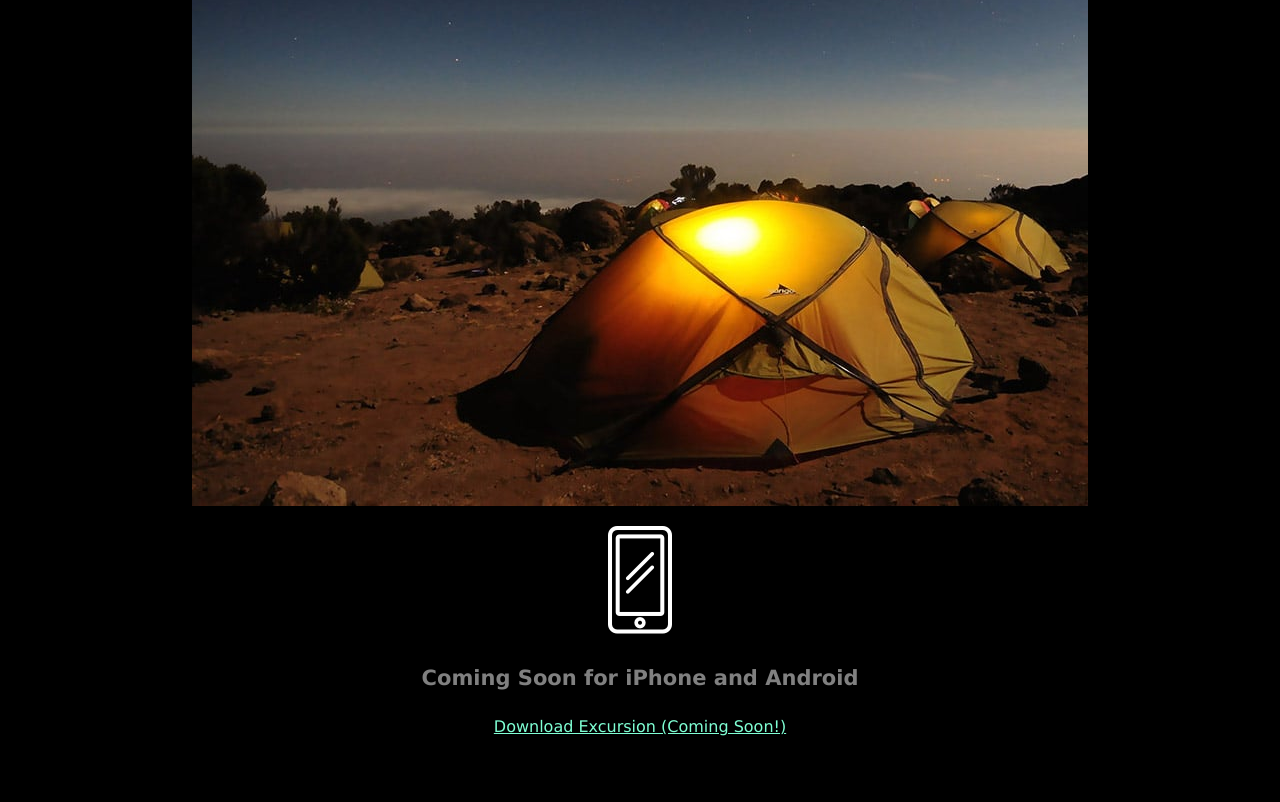
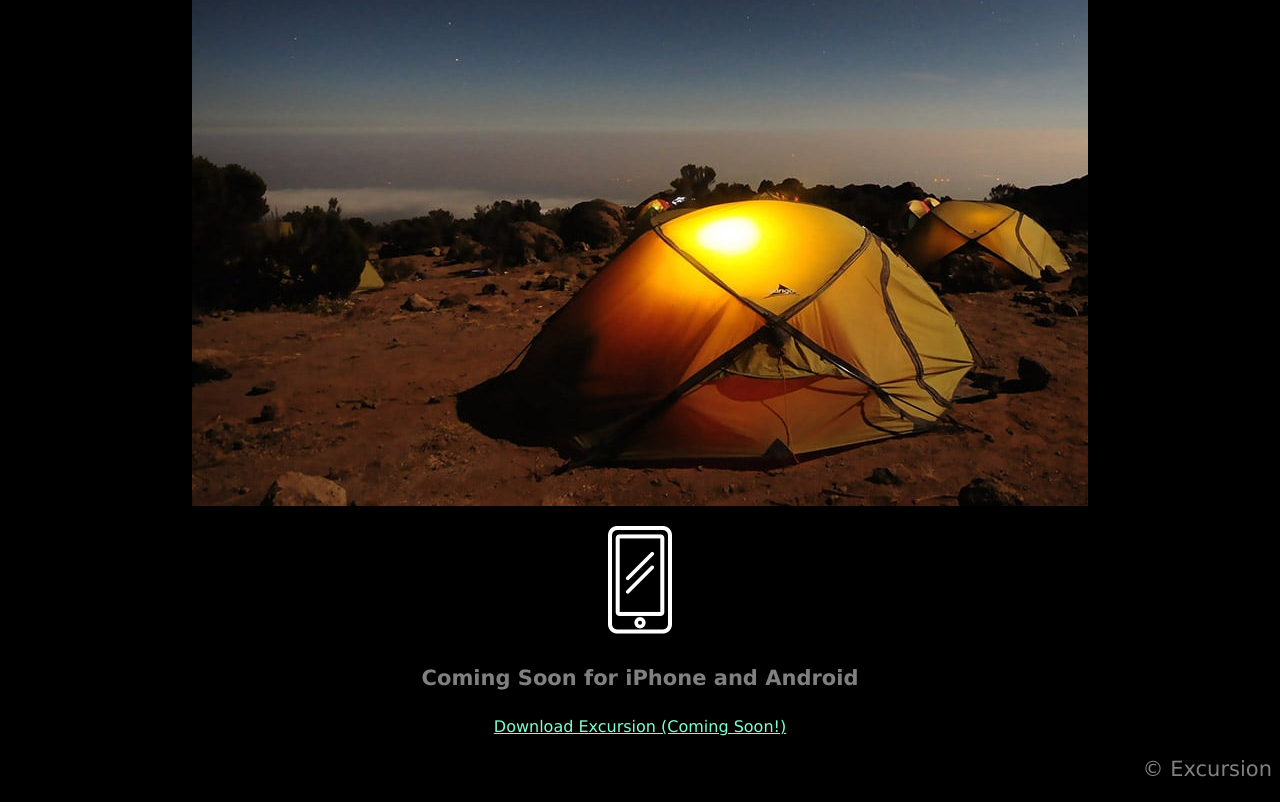
Before and after one commit to AshShetty746/excursion, a plain HTML site: page index.html in a window 1280 px wide. Shown: the part 564-1366 px from the top of the page. Before the commit the page ends 1316 px from the top, so only its background shows below. Drawn offline with Linux system fonts and the light colour scheme.

Commit message:
Final Push

```diff
--- a/index.html
+++ b/index.html
@@ -23,6 +23,8 @@
  <p><img src="resources/images/phone.png"></p>
  <h4 class="header-sub-header">Coming Soon for iPhone and Android</h4>
  <p> <a class="link--cta" href="#">Download Excursion (Coming Soon!)</a></p>
+  <p class="footer-copuyright">© Excursion</p>
+
 
 </body>
 </html>
--- a/resources/css/style.css
+++ b/resources/css/style.css
@@ -32,3 +32,11 @@ body{
     font-size: 16px;
     color: aquamarine;
 }
+
+/*FOOTER*/
+
+.footer-copuyright{
+    font-size: 21px;
+    color: grey;
+    text-align: right;
+}
```
